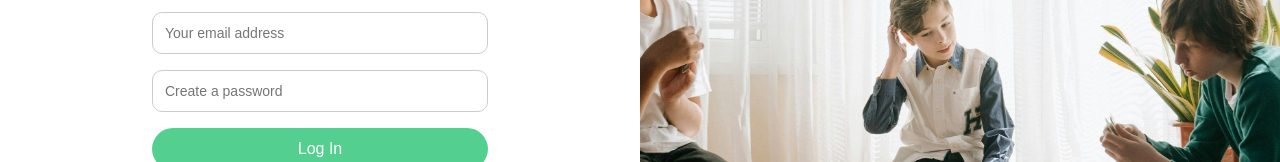
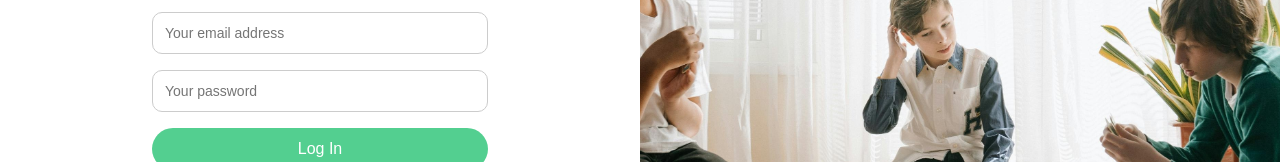
Before and after one commit to Godfingers21/Projet_BDD, a Vue app in the folder frontend/: page /login in a window 1280 px wide. Shown: the part 389-551 px from the top of the page. Built offline with nearby package versions, Linux system fonts and the light colour scheme; no server answers.

Commit message:
Push correctif

```diff
--- a/frontend/src/pages/LoginRegister.vue
+++ b/frontend/src/pages/LoginRegister.vue
@@ -20,7 +20,10 @@
           <div class="input-box">
             <input type="email" placeholder="Your email address" v-model="email" required />
           </div>
-          <div class="input-box">
+          <div v-if="isLogin" class="input-box">
+            <input type="password" placeholder="Your password" v-model="password" required />
+          </div>
+          <div v-if="!isLogin" class="input-box">
             <input type="password" placeholder="Create a password" v-model="password" required />
           </div>
           <div v-if="!isLogin" class="input-box">
```
